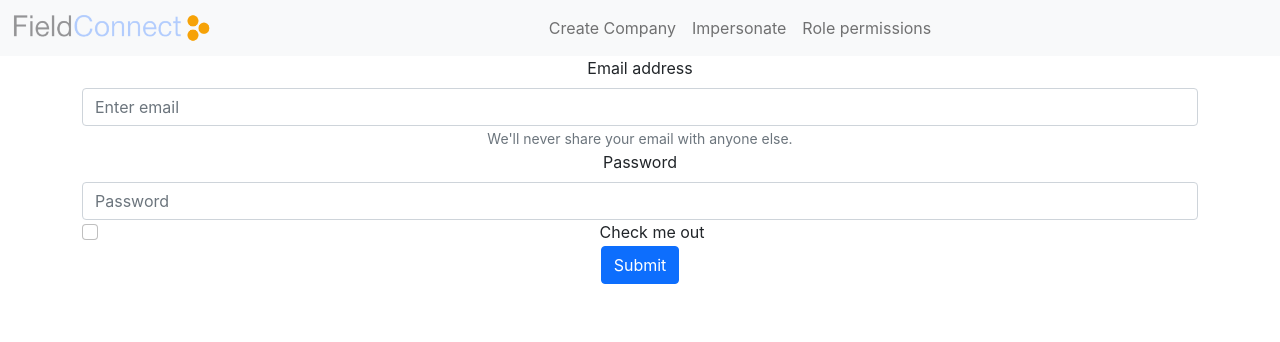
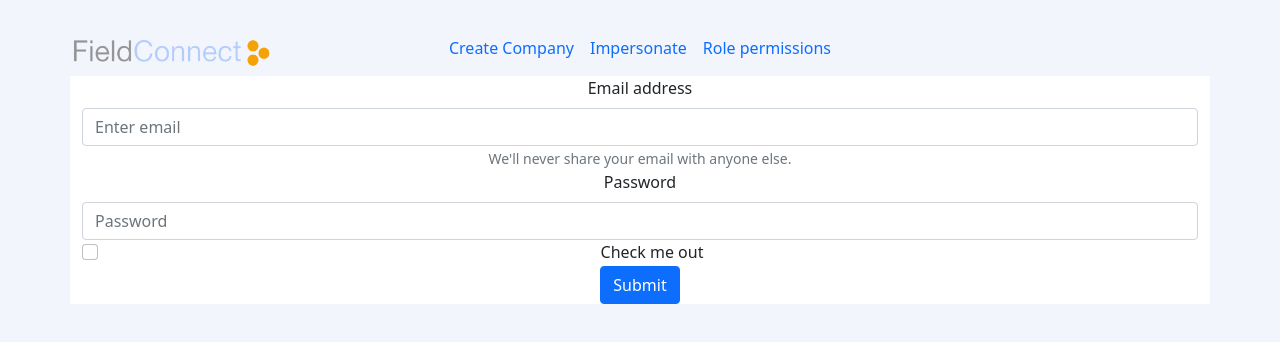
Before and after one commit to gitmanuelcruz/field-connect, a React (Vite) app: page / in a window 1280 px wide. Shown: the top 342 px of the page. Built offline with nearby package versions, Linux system fonts and the light colour scheme.

Commit message:
se agrego el color

```diff
--- a/src/components/grid/GridCompany.jsx
+++ b/src/components/grid/GridCompany.jsx
@@ -1,9 +1,8 @@
+import { useEffect, useState } from 'react';
 import { DataGrid } from '@mui/x-data-grid';
-import React, { useEffect, useState } from 'react';
-
 
 const columns = [
-  { field: 'id', headerName: 'Company Name', width:100 },
+  { field: 'id', headerName: 'Company Name', width:200 },
   { field: 'title', headerName: 'Email', width: 300 },
   { field: 'body', headerName: 'Addres', width: 600 }
 ]
@@ -17,10 +16,13 @@ export const GridCompany = () => {
       .then((data) => data.json())
       .then((data) => setTableData(data))
   }, [])
-  console.log(tableData);
+  //console.log(tableData);
+
   return (
-    <div className='text-center'>
-      <div style={{ height: 700, width: '100%' }}>
+    <div className="container-xxl">
+      <div className="mt-3 d-flex justify-content-center">
+
+        <div style={{ height: 700, width: '100%', backgroundColor: '#ffffff' }}>
           <DataGrid
             rows={tableData}
             columns={columns}
@@ -29,5 +31,6 @@ export const GridCompany = () => {
             />
         </div>
       </div>
+    </div>
   )
 }
--- /dev/null
+++ b/src/components/index.js
@@ -0,0 +1,5 @@
+export * from './grid/GridCompany';
+export * from './navegacion/Menu';
+export * from './paginas/Inicio';
+export * from './paginas/Items';
+export * from './paginas/Pokemon';
--- a/src/components/navegacion/Menu.jsx
+++ b/src/components/navegacion/Menu.jsx
@@ -1,36 +1,33 @@
-import React from 'react';
-import { Dropdown } from 'react-bootstrap';
-import { Link } from 'react-router-dom';
-Dropdown
+import { Link, NavLink } from 'react-router-dom';
 
 export const Menu = () => {
   return (
     <>
-      <nav className="navbar navbar-expand-lg navbar-light bg-light">
+      <nav className="navbar navbar-expand-lg navbar-primary menu-fondo">
         <div className='container-fluid'>
           <Link to='/'>
-            <img src="./field-connect.png" width={200} />
+            <img src="./field-connect.png" className="logo" width={200} />
           </Link>
           <button className='navbar-toggler' type='button' data-bs-toggle='collapse' data-bs-target='#navbarNav' aria-controls='navbarNav' aria-expanded='false' aria-label='Toggle navigation'>
             <span className='navbar-toggler-icon'></span>
           </button>
           <div className='collapse navbar-collapse' id='navbarNav'>
             <ul className='navbar-nav mx-auto'>
-              <li className='nav-item'>
-                <Link className='nav-link active"' to='/inicio'>Create Company</Link>
-              </li>
-              <li className='nav-item'>
-                <Link className='nav-link' to='/items'>Impersonate</Link>
-              </li>
-              <li className='nav-item'>
-                <Link className='nav-link' to='/pokemon'>Role permissions</Link>
-              </li>
-
-
+                <NavLink
+                  className={ ({isActive}) => `nav-item nav-link ${ isActive ? 'active':''}` }
+                  to='/inicio'>Create Company
+                </NavLink>
+                <NavLink
+                  className={ ({isActive}) => `nav-item nav-link ${ isActive ? 'active':''}` }
+                  to='/items'>Impersonate
+                </NavLink>
+                <NavLink
+                  className={ ({isActive}) => `nav-item nav-link ${ isActive ? 'active':''}` }
+                  to='/pokemon'>Role permissions
+                </NavLink>
             </ul>
           </div>
         </div>
-
       </nav>
     </>
   )
--- a/src/components/paginas/Inicio.jsx
+++ b/src/components/paginas/Inicio.jsx
@@ -6,7 +6,7 @@ import Form from 'react-bootstrap/Form';
 
 export const Inicio = () => {
   return (
-    <Container>
+    <Container style={{ backgroundColor: '#ffffff' }}>
       <Form>
         <Form.Group controlId="formBasicEmail">
           <Form.Label>Email address</Form.Label>
--- a/src/components/paginas/Items.jsx
+++ b/src/components/paginas/Items.jsx
@@ -1,4 +1,3 @@
-import React from 'react';
 import { GridCompany } from '../grid/GridCompany';
 
 export const Items = () => {
--- a/src/main.jsx
+++ b/src/main.jsx
@@ -1,10 +1,13 @@
 import React from 'react'
 import ReactDOM from 'react-dom/client'
-import App from './App'
-import './index.css'
+import { BrowserRouter } from 'react-router-dom';
+import { App } from './App'
+import './styles.css';
 
 ReactDOM.createRoot(document.getElementById('root')).render(
   <React.StrictMode>
-    <App />
+    <BrowserRouter>
+      <App />
+    </BrowserRouter>
   </React.StrictMode>
 )
--- /dev/null
+++ b/src/styles.css
@@ -0,0 +1,18 @@
+
+body {
+   background-color: #f2f5fb;
+   padding: 20px;
+}
+
+.menu-fondo {
+   background-color: #f2f5fb;
+}
+
+.logo {
+   position: absolute;
+   left: 4.17%;
+   right: 77.21%;
+   top: 30.34%;
+   bottom: 28.97%;
+   /*background: url(Rectángulo 418.png);*/
+}
```
Also changed, not shown: src/App.jsx (+3 -12 lines), src/components/Hola.jsx (+5 -7 lines). Lines whose indentation alone changed are shown as unchanged.
